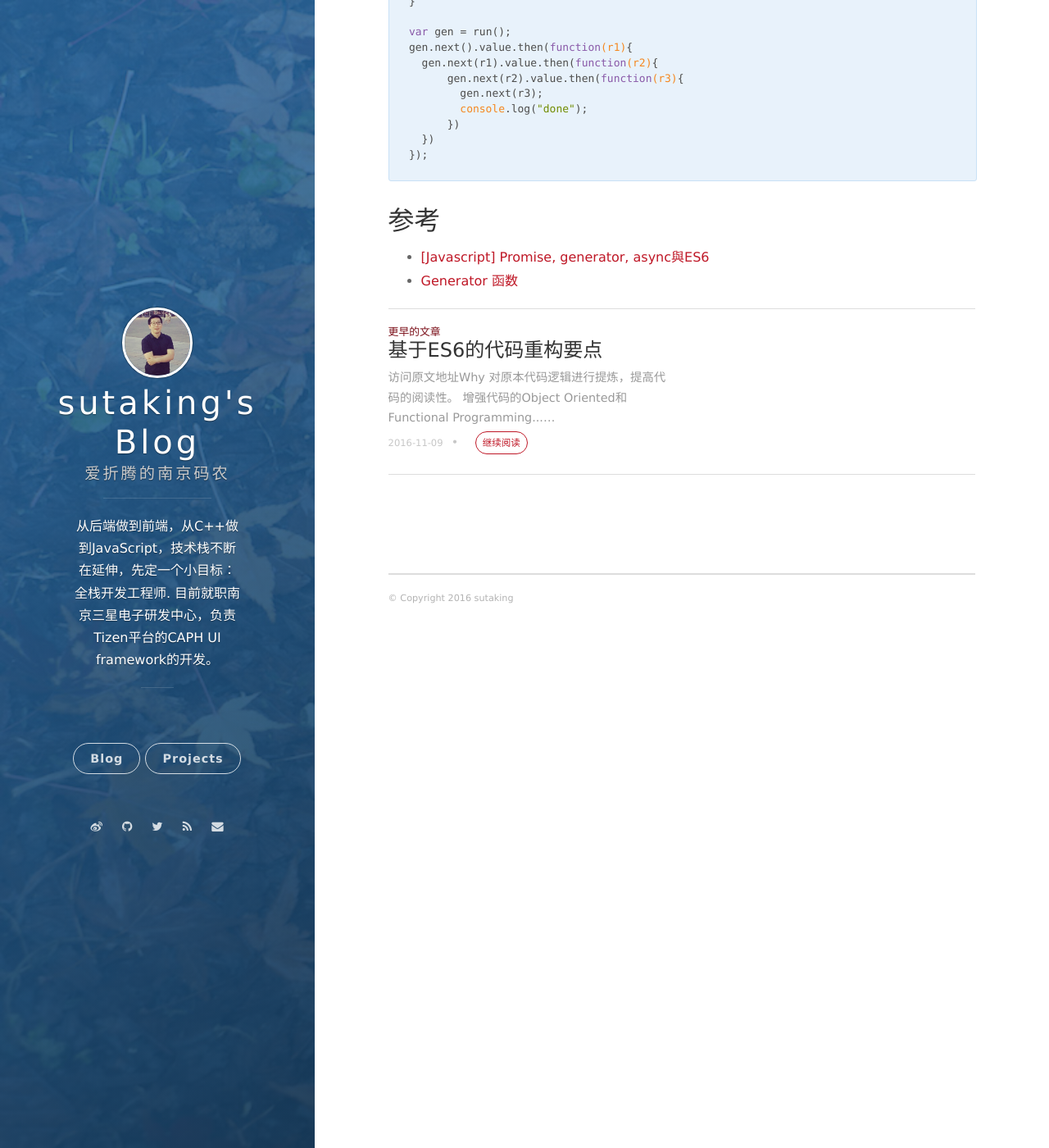
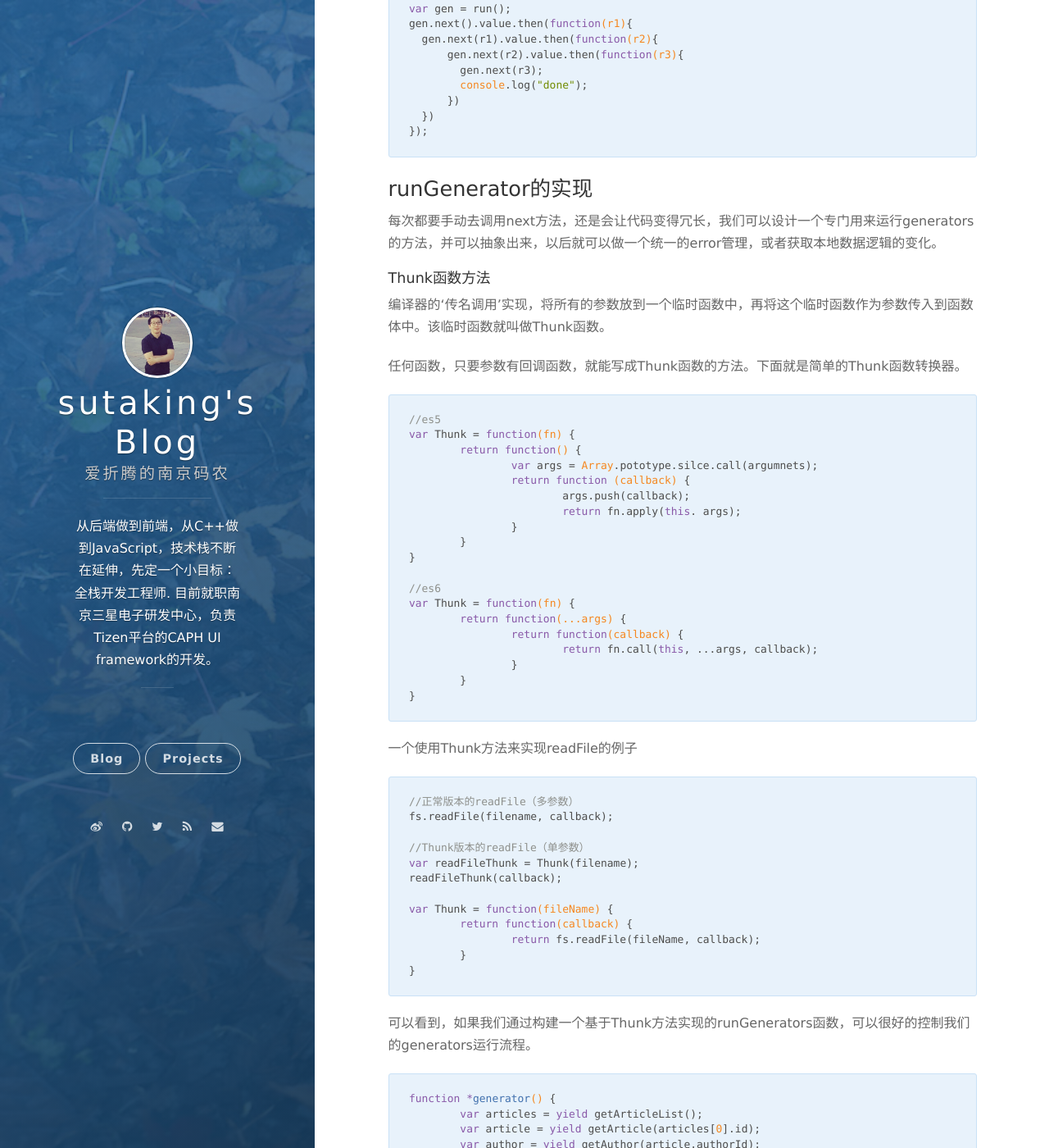
Before and after one commit to sutaking/sutaking.github.io, a Jekyll site: the page built from _posts/2016-11-16-es6-generation.md, in a window 1280 px wide and 1400 px high, scrolled down 6338 px. Shown: the whole window at 82% size. Built offline with Jekyll 4.4.1, drawn with Linux system fonts in a browser that asks for light colours; nearby versions of some CDN libraries; comment, search, counter and statistics services are not loaded; some of the changed text lies outside the part shown.

Commit message:
update generator

````diff
--- a/_posts/2016-11-16-es6-generation.md
+++ b/_posts/2016-11-16-es6-generation.md
@@ -8,9 +8,8 @@ date: 2016-11-16 16:00:24.000000000 +08:00
 
 对ES6的generators的介绍分为3个部分
 
--	第一部分base介绍及使用
-- 第二部分基于generators来实现es7的async函数
-- 第三部分基于async的Observable数据流开发
+- 第一部分base介绍及使用
+- 第二部分基于generators和Promise实现最强大的异步处理逻辑
 
 ## 概述
 
@@ -311,7 +310,81 @@ gen.next().value.then(function(r1){
 });
 ```
 
+### runGenerator的实现
 
+每次都要手动去调用next方法，还是会让代码变得冗长，我们可以设计一个专门用来运行generators的方法，并可以抽象出来，以后就可以做一个统一的error管理，或者获取本地数据逻辑的变化。
+
+#### Thunk函数方法
+
+编译器的‘传名调用’实现，将所有的参数放到一个临时函数中，再将这个临时函数作为参数传入到函数体中。该临时函数就叫做Thunk函数。
+
+任何函数，只要参数有回调函数，就能写成Thunk函数的方法。下面就是简单的Thunk函数转换器。
+
+```javascript
+//es5
+var Thunk = function(fn) {
+	return function() {
+		var args = Array.pototype.silce.call(argumnets);
+		return function (callback) {
+			args.push(callback);
+			return fn.apply(this. args);
+		}
+	}
+}
+
+//es6
+var Thunk = function(fn) {
+	return function(...args) {
+		return function(callback) {
+			return fn.call(this, ...args, callback);
+		}
+	}
+}
+```
+
+一个使用Thunk方法来实现readFile的例子
+
+```javascript
+//正常版本的readFile（多参数）
+fs.readFile(filename, callback);
+
+//Thunk版本的readFile（单参数）
+var readFileThunk = Thunk(filename);
+readFileThunk(callback);
+
+var Thunk = function(fileName) {
+	return function(callback) {
+		return fs.readFile(fileName, callback);
+	}
+}
+```
+
+可以看到，如果我们通过构建一个基于Thunk方法实现的runGenerators函数，可以很好的控制我们的generators运行流程。
+
+```javascript
+function *generator() {
+	var articles = yield getArticleList();
+	var article = yield getArticle(articles[0].id);
+	var author = yield getAuthor(article.authorId);
+	console.log(author.email);
+}
+
+function runGenerator() {
+	var gen = generator();
+
+	function go(result) {
+		if(result.done) return;
+
+		result.value.then(function(rsp) {
+			go(gen.next(rsp));
+		})
+	}
+
+	go(gen.next());
+}
+
+runGenerator();
+```
 
 
 ## 参考
````
Also changed, not shown: _posts/2016-11-17-generation-async.md (renamed from _drafts/2016-11-17-generation-async.md, +7 -61 lines).
